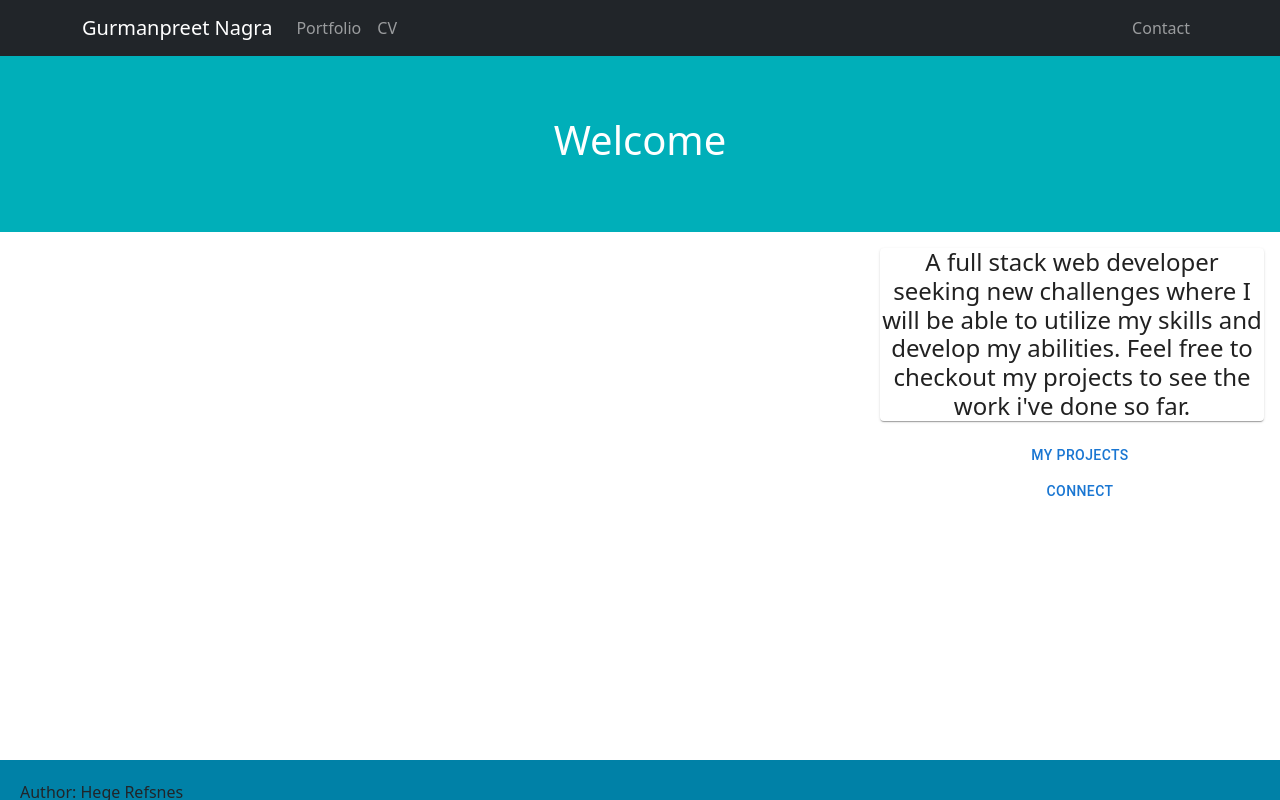
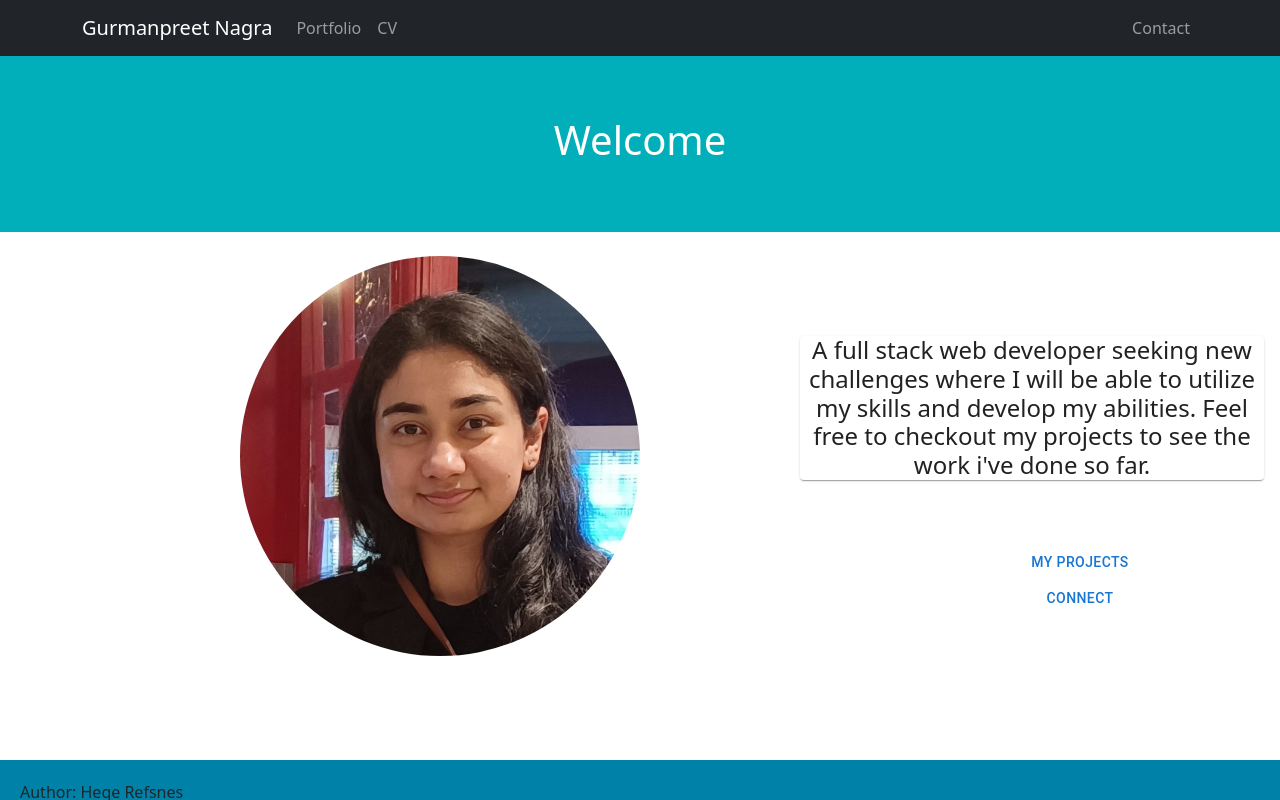
Before and after one commit to Mkn01/react-portfolio, a React (Create React App) app: page /#/ in a window 1280 px wide. Built offline with nearby package versions, Linux system fonts and the light colour scheme.

Commit message:
added image

```diff
--- a/src/containers/home.js
+++ b/src/containers/home.js
@@ -1,21 +1,35 @@
-import { Box, Paper } from "@mui/material";
+import { Avatar, Box, Paper } from "@mui/material";
 
 import { PageTitle } from "../components/header";
 
 import useMediaQuery from "@mui/material/useMediaQuery";
 import { Button } from "@mui/material";
 import { Stack } from "@mui/system";
+import photo from "../components/assets/images/g.n.jpg";
 
 const HomePage = () => {
   const isMobile = useMediaQuery("(max-width:600px)");
   return (
     <Box>
       <PageTitle title={"Welcome"} />
+
+      <Avatar
+        src={photo}
+        alt="Gurmanpreet Nagra"
+        sx={{
+          marginRight: isMobile ? 0 : 110,
+          marginLeft: isMobile ? 17 : 30,
+          marginTop: 3,
+          width: isMobile ? 89 : 400,
+          height: isMobile ? 90 : 400,
+        }}
+      />
       <Paper
         sx={{
-          marginLeft: isMobile ? 0 : 110,
+          marginLeft: isMobile ? 0 : 100,
           marginRight: isMobile ? 0 : 2,
-          marginTop: 2,
+          marginTop: -40,
+
           textAlign: "center",
         }}
       >
@@ -25,10 +39,11 @@ const HomePage = () => {
           my projects to see the work i've done so far.
         </h4>
       </Paper>
+
       <Stack
         sx={{
           marginLeft: isMobile ? 0 : 110,
-          marginTop: 2,
+          marginTop: 8,
           justifyContent: "space-around",
         }}
       >
```
